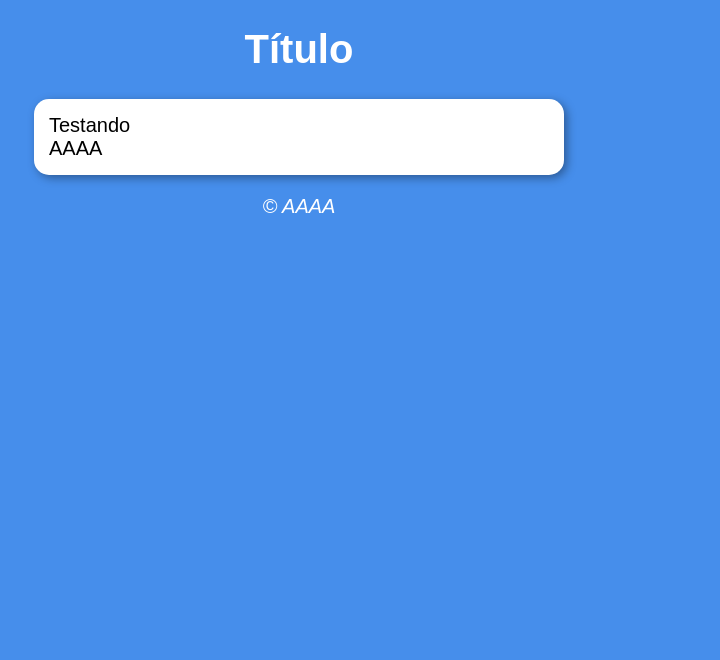
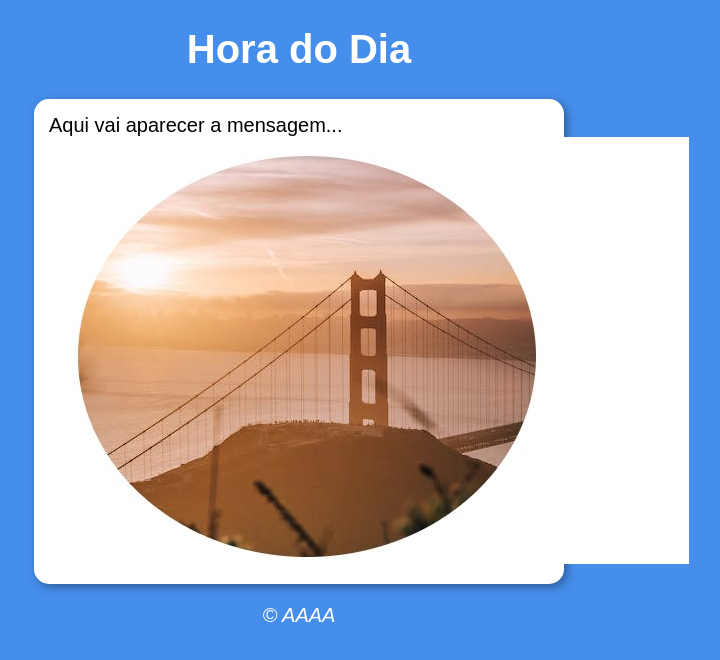
Before and after one commit to JeffAlexandrino/javascript, a plain HTML site: page exercicios/ex14/modelo.html in a window 1280 px wide. Shown: the whole page, without its empty margins (341-1061 px from the left). Drawn offline with Linux system fonts and the light colour scheme.

Commit message:
Update modelo.html

```diff
--- a/exercicios/ex14/modelo.html
+++ b/exercicios/ex14/modelo.html
@@ -8,14 +8,14 @@
 </head>
 <body>
     <header>
-        <h1>Título</h1>
+        <h1>Hora do Dia</h1>
     </header>
     <section>
-        <div>
-            Testando
+        <div id="msg">
+            Aqui vai aparecer a mensagem...
         </div>
-        <div>
-            AAAA
+        <div id="foto">
+            <img src="imgs/Diaa.jpg" alt="Foto do dia">
         </div>
     </section>
     <footer>
```
